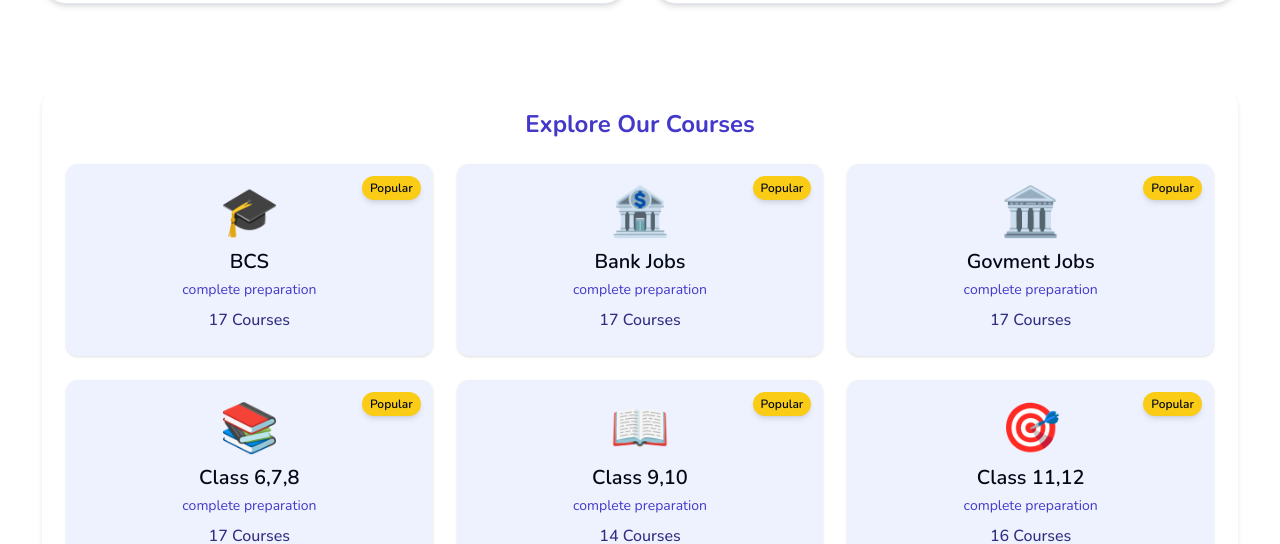
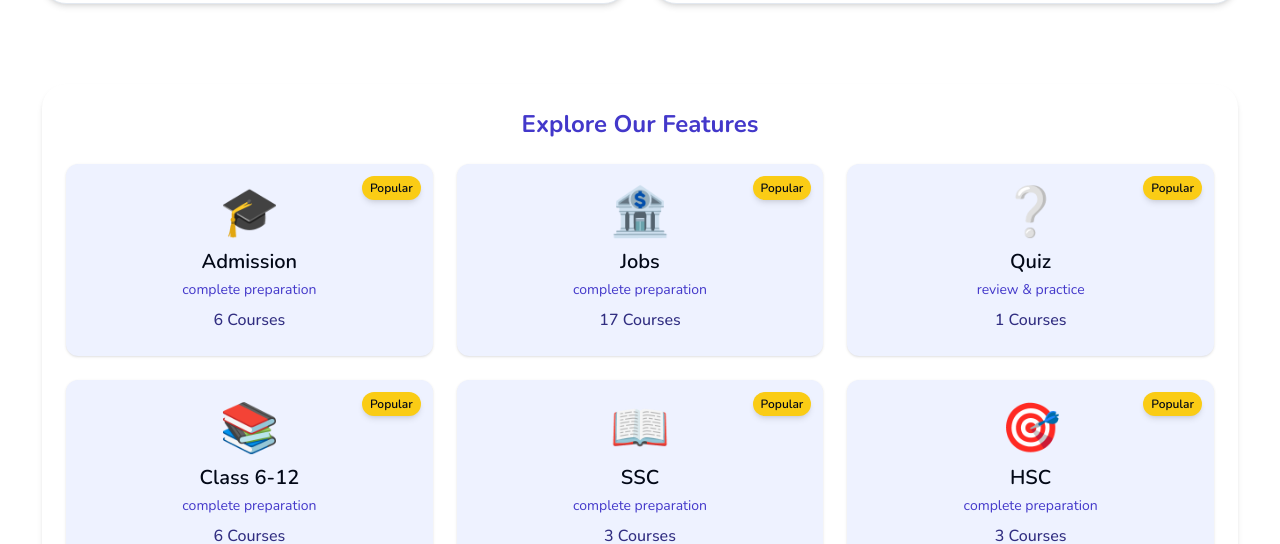
Before and after one commit to hr-shuvo/ezdu-client, a Next.js app: page / in a window 1280 px wide. Shown: the part 964-1508 px from the top of the page. Built offline with nearby package versions, Linux system fonts and the light colour scheme; no server answers.

Commit message:
build and update

```diff
--- a/app/(marketing)/course-module.tsx
+++ b/app/(marketing)/course-module.tsx
@@ -5,15 +5,15 @@ export const CourseModule = () => {
     const modules: any[] = [
 
         {
-            title: 'BCS',
+            title: 'Admission',
             subTitle: 'complete preparation',
-            totalCourse: 17,
+            totalCourse: 6,
             duration: 0,
             isPopular: true,
             emoji: '🎓',
         },
         {
-            title: 'Bank Jobs',
+            title: 'Jobs',
             subTitle: 'complete preparation',
             totalCourse: 17,
             duration: 0,
@@ -21,33 +21,33 @@ export const CourseModule = () => {
             emoji: '🏦',
         },
         {
-            title: 'Govment Jobs',
-            subTitle: 'complete preparation',
-            totalCourse: 17,
+            title: 'Quiz',
+            subTitle: 'review & practice',
+            totalCourse: 1,
             duration: 0,
             isPopular: true,
-            emoji: '🏛️',
+            emoji: '❔',
         },
         {
-            title: 'Class 6,7,8',
+            title: 'Class 6-12',
             subTitle: 'complete preparation',
-            totalCourse: 17,
+            totalCourse: 6,
             duration: 0,
             isPopular: true,
             emoji: '📚',
         },
         {
-            title: 'Class 9,10',
+            title: 'SSC',
             subTitle: 'complete preparation',
-            totalCourse: 14,
+            totalCourse: 3,
             duration: 0,
             isPopular: true,
             emoji: '📖',
         },
         {
-            title: 'Class 11,12',
+            title: 'HSC',
             subTitle: 'complete preparation',
-            totalCourse: 16,
+            totalCourse: 3,
             duration: 0,
             isPopular: true,
             emoji: '🎯',
@@ -64,7 +64,7 @@ export const CourseModule = () => {
 
         <div className="w-full mx-auto p-6 bg-white rounded-3xl shadow-md">
             <h2 className="text-2xl font-bold text-indigo-700 mb-6 text-center">
-                Explore Our Courses
+                Explore Our Features
             </h2>
 
             <div className="grid grid-cols-1 sm:grid-cols-2 lg:grid-cols-3 gap-6">
--- a/app/_services/admission/admission-service.ts
+++ b/app/_services/admission/admission-service.ts
@@ -1,5 +1,4 @@
 
-import { PaginatedList } from "@/app/utils/pagination";
 import httpClient from "@/lib/httpClient";
 
 
--- a/app/admission/[category]/choose-unit.tsx
+++ b/app/admission/[category]/choose-unit.tsx
@@ -4,9 +4,8 @@ import { getAdmissionUnitLearningPath } from "@/app/_services/admission/admissio
 import { useRouter, useSearchParams } from "next/navigation";
 import { useEffect, useState, useTransition } from "react";
 import LearningPath from "./learning-path";
-import Link from "next/link";
-import { Card, CardContent } from "@/components/ui/card";
 import { Button } from "@/components/ui/button";
+import Loading from "@/app/(main)/courses/loading";
 
 type Props = {
     units: any[]
@@ -44,6 +43,10 @@ const ChooseUnit = ({ units }: Props) => {
         router.push(`?${params.toString()}`);
     }
 
+    if(isPending){
+        return <Loading/>
+    }
+
     return (
         <>
 
```
Also changed, not shown: app/admission/[category]/learning-path-home.tsx (+0 -7 lines).
